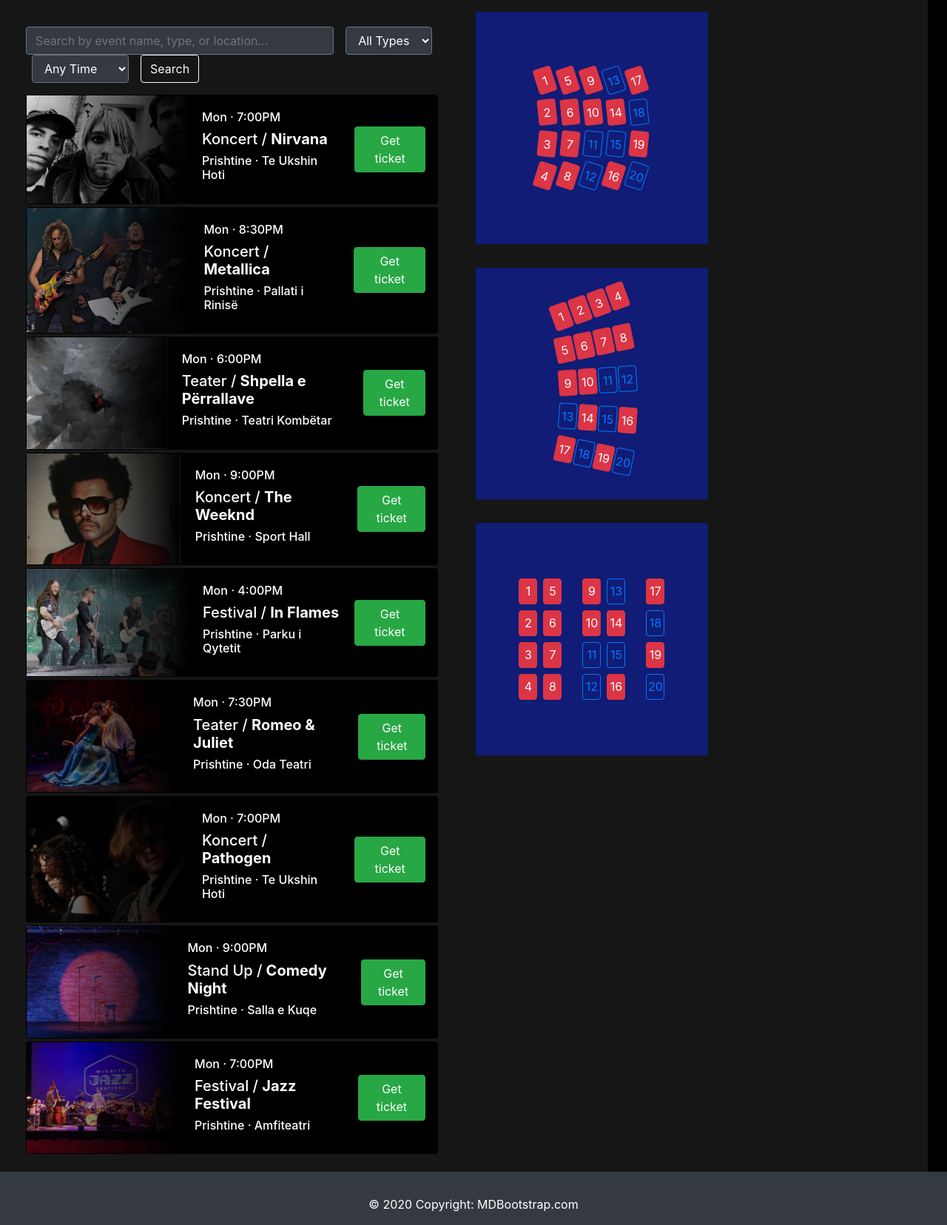
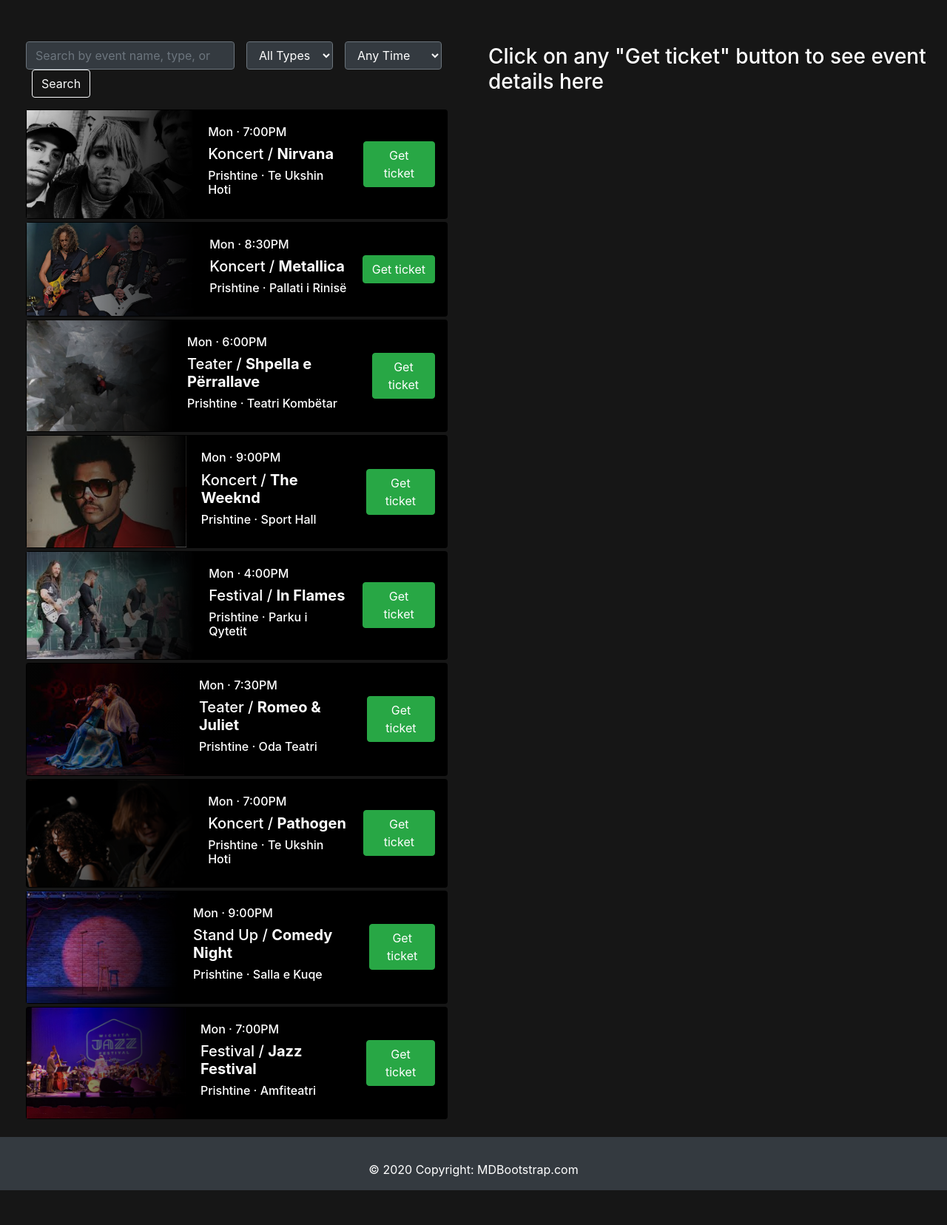
Before and after one commit to agon-hoxhaj/Online_ticket_purchase-finder, a PHP site: page /events.php in a window 1280 px wide. Shown: the part 56-1712 px from the top of the page at 74% size. After the commit the page ends 1665 px from the top, so only its background shows below. Run offline with PHP 8.4, Linux system fonts and the light colour scheme; the visitor is signed in with stand-in values (Sample User, id 1).

Commit message:
more evens progress

```diff
--- a/Pages/events.php
+++ b/Pages/events.php
@@ -43,77 +43,8 @@ $t9 = new Ticket('Jazz Festival', 'Festival', 'Amfiteatri', '2026-03-16', '7:00P
 $tickets_array = [$t1, $t2, $t3, $t4, $t5, $t6, $t7, $t8, $t9];
 $base_path = rtrim(dirname($_SERVER['SCRIPT_NAME']), '/');
 ?>
-<div class="d-flex flex-row">
-    <div class="d-flex flex-column" style="width: 49%;background-color: rgb(22, 22, 22)">
-        <div c style="width: 100%;padding: 20px;padding-top: 20px;">
 
-            <div class="container my-3">
-                <div class="form-inline my-2 my-lg-0">
-                    <input id="searchInput" class="d-flex flex-grow-1 form-control mr-sm-2 bg-dark text-white border-secondary" type="search" placeholder="Search by event name, type, or location..." aria-label="Search">
-
-                    <select id="typeFilter" class="d-flex ml-2 mr-2 bg-dark form-control text-white border-secondary">
-                        <option value="all">All Types</option>
-                        <option value="koncert">Concert</option>
-                        <option value="teater">Theater</option>
-                        <option value="festival">Festival</option>
-                        <option value="stand up">Stand Up</option>
-                    </select>
-
-                    <select id="timeFilter" class="d-flex ml-2 mr-2 bg-dark form-control text-white border-secondary">
-                        <option value="all">Any Time</option>
-                        <option value="month">This Month</option>
-                        <option value="year">This Year</option>
-                    </select>
-                    <button id="searchButton" class="btn btn-outline-light m-2 my-sm-0" type="button">Search</button>
-                </div>
-            </div>
-
-            <div id="itemsContainer">
-            <?php foreach($tickets_array as $index => $Event): ?>
-            <?php
-            $image_url = $base_path . '/../Public/Temp_Event_Img/' . $Event->event->event_name . '.jpeg';
-            // Prepare searchable data
-            $search_name = strtolower($Event->event->event_name);
-            $search_type = strtolower($Event->event->event_type);
-            $search_location = strtolower($Event->event->location);
-            ?>
-
-                <div class="container my-1 event-item"
-                    name="<?= htmlspecialchars($search_name) ?>"
-                    type="<?= htmlspecialchars($search_type) ?>"
-                    date="<?= $Event->event->date ?>">
-
-                    <div class="card text-white d-flex flex-row" style="background-color: black;">
-
-                        <div style="
-                            width: 40%;
-                            min-height: 100px;
-                            background: linear-gradient(to right, rgba(0,0,0,0.1), rgba(0,0,0,1)), url('<?= $image_url ?>');
-                            background-size: cover;
-                            background-position: center;
-                        "></div>
-
-                        <div class="d-flex flex-grow-1 ps-3">
-                            <div class="card-body">
-                                <h6><?= date('D', strtotime($Event->event->date)) ?> · <?= $Event->event->time ?></h6>
-                                <h5><?= htmlspecialchars($Event->event->event_type) ?> / <strong><?= htmlspecialchars($Event->event->event_name) ?></strong></h5>
-                                <h6>Prishtine · <?= htmlspecialchars($Event->event->location) ?></h6>
-                            </div>
-                        </div>
-
-                        <div class="d-flex align-items-center mr-3">
-                            <button class="btn btn-success">Get ticket</button>
-                        </div>
-
-                    </div>
-                </div>
-            <?php endforeach; ?>
-            </div>
-
-        </div>
-    </div>
-    <div class="d-flex flex-column" style="width: 49%;background-color: rgb(22, 22, 22)">
-    <?php
+<?php
     $chairs = [
         [1 => "occupied", 2 => "occupied", 3 => "occupied", 4 => "occupied"],
         [5 => "occupied", 6 => "occupied", 7 => "occupied", 8 => "occupied"],
@@ -122,11 +53,8 @@ $base_path = rtrim(dirname($_SERVER['SCRIPT_NAME']), '/');
         [17 => "occupied", 18 => "free", 19 => "occupied", 20 => "free"]
     ];
 
-    ?>
-    <?php
     function seet_1($chairs)
     {
-    echo '<div type="Teater/Koncert" class="d-flex flex-row m-3 seet_container col-auto">';
         foreach ($chairs as $row) {
         echo '<div class="d-flex flex-column">';
 
@@ -151,7 +79,6 @@ $base_path = rtrim(dirname($_SERVER['SCRIPT_NAME']), '/');
             $i++;
         }
         echo '</div>';}
-    echo '</div>';
     };
 
     function seet_2($chairs)
@@ -182,7 +109,7 @@ $base_path = rtrim(dirname($_SERVER['SCRIPT_NAME']), '/');
 
     function seet_3($chairs)
     {
-    echo '<div type="Kinema" class="d-flex flex-row m-3 seet_container">';
+
     $j = 1;
     foreach ($chairs as $row) {
         $m_right = 0;
@@ -195,14 +122,131 @@ $base_path = rtrim(dirname($_SERVER['SCRIPT_NAME']), '/');
         echo '</div>';
         $j ++;
         }
-    echo '</div>';
     }
+    ?>
+<div class="d-flex flex-row justify-content-between">
+    <div class="d-flex flex-column" style="width: 50%;background-color: rgb(22, 22, 22);padding-top: 20px;">
+        <div c style="width: 100%;padding: 20px;padding-top: 20px;">
 
-    seet_1($chairs);
-    seet_2($chairs);
-    seet_3($chairs);
+            <div class="container my-3">
+                <div class="form-inline my-2 my-lg-0">
+                    <input id="searchInput" class="d-flex flex-grow-1 form-control mr-sm-2 bg-dark text-white border-secondary" type="search" placeholder="Search by event name, type, or location..." aria-label="Search">
 
-    ?>
+                    <select id="typeFilter" class="d-flex ml-2 mr-2 bg-dark form-control text-white border-secondary">
+                        <option value="all">All Types</option>
+                        <option value="koncert">Concert</option>
+                        <option value="teater">Theater</option>
+                        <option value="festival">Festival</option>
+                        <option value="stand up">Stand Up</option>
+                    </select>
+
+                    <select id="timeFilter" class="d-flex ml-2 mr-2 bg-dark form-control text-white border-secondary">
+                        <option value="all">Any Time</option>
+                        <option value="month">This Month</option>
+                        <option value="year">This Year</option>
+                    </select>
+                    <button id="searchButton" class="btn btn-outline-light m-2 my-sm-0" type="button">Search</button>
+                </div>
+            </div>
+
+            <div id="itemsContainer">
+            <?php foreach($tickets_array as $index => $Ticket): ?>
+            <?php
+            $image_url = $base_path . '/../Public/Temp_Event_Img/' . $Ticket->event->event_name . '.jpeg';
+            // Prepare searchable data
+            $search_name = strtolower($Ticket->event->event_name);
+            $search_type = strtolower($Ticket->event->event_type);
+            $search_location = strtolower($Ticket->event->location);
+
+            ?>
+
+                <div class="container my-1 event-item"
+                    name="<?= htmlspecialchars($search_name) ?>"
+                    type="<?= htmlspecialchars($search_type) ?>"
+                    date="<?= $Ticket->event->date ?>">
+
+                    <div class="card text-white d-flex flex-row" style="background-color: black;">
+
+                        <div style="
+                            width: 40%;
+                            min-height: 100px;
+                            background: linear-gradient(to right, rgba(0,0,0,0.1), rgba(0,0,0,1)), url('<?= $image_url ?>');
+                            background-size: cover;
+                            background-position: center;
+                        "></div>
+
+                        <div class="d-flex flex-grow-1 ps-3">
+                            <div class="card-body">
+                                <h6><?= date('D', strtotime($Ticket->event->date)) ?> · <?= $Ticket->event->time ?></h6>
+                                <h5><?= htmlspecialchars($Ticket->event->event_type) ?> / <strong><?= htmlspecialchars($Ticket->event->event_name) ?></strong></h5>
+                                <h6>Prishtine · <?= htmlspecialchars($Ticket->event->location) ?></h6>
+                            </div>
+                        </div>
+
+                        <div class="d-flex align-items-center mr-3">
+                            <!-- Using the event_id as the button ID -->
+                            <button id="<?= $Ticket->event->event_name ?>" class="btn btn-success">Get ticket</button>
+                        </div>
+
+                    </div>
+                </div>
+            <?php endforeach; ?>
+            </div>
+
+        </div>
+    </div>
+
+    <div class="d-flex flex-column" style="width: 50%;background-color: rgb(22, 22, 22) ;padding-top: 40px;">
+        <?php
+        if (isset($_GET['id'])) {
+            $id = $_GET['id'];
+            $found = false;
+            foreach($tickets_array as $index => $Ticket):
+                $base_path = rtrim(dirname($_SERVER['SCRIPT_NAME']), '/');
+                $image_url = $base_path . '/../Public/Temp_Event_Img/' . $Ticket->event->event_name . '.jpeg';
+        ?>
+            <?php
+                if ($Ticket->event->event_name == $id):
+            ?>
+                    <div style="color:white; background-color:#333; border-radius:10px;">
+
+                        <div style="
+                            width: 100%;
+                            min-height: 200px;
+                            background: url('<?= $image_url ?>');
+                            background-size: cover;
+                            background-position: center;
+                        "></div>
+
+                        <div class="d-flex flex-row justify-content-between" style = "padding:20px">
+                            <div class="d-flex flex-column">
+                                <h4><?= htmlspecialchars($Ticket->event->event_name) ?></h4>
+                                <p>Location: <?= htmlspecialchars($Ticket->event->location) ?></p>
+                                <p>Date: <?= $Ticket->event->date ?> at <?= $Ticket->event->time ?></p>
+                            </div>
+                            <div class="d-flex flex-column" style="width: 50%;">
+                                <div type="Kinema" class="d-flex flex-row m-3 seet_container">
+                                    <?php seet_3($chairs); ?>
+                                </div>
+                            </div>
+                        </div>
+                    </div>
+            <?php
+                    $found = true;
+                    break;
+                endif;
+            endforeach;
+            ?>
+            <?php if (!$found): ?>
+                <h3 style="color:white; padding:20px;">No event found with ID: <?= htmlspecialchars($id) ?></h3>
+                <h3 style="color:white; padding:20px;">No event found with ID: <?= $Ticket->event_id ?></h3>
+            <?php endif; ?>
+        <?php
+        }
+        else {
+            echo '<h3 style="color:white; padding:20px;">Click on any "Get ticket" button to see event details here</h3>';
+        }
+        ?>
     </div>
 </div>
 
@@ -210,7 +254,6 @@ $base_path = rtrim(dirname($_SERVER['SCRIPT_NAME']), '/');
 
 </body>
 </html>
-
 
 <script>
     const searchInput = document.getElementById('searchInput');
@@ -262,6 +305,21 @@ $base_path = rtrim(dirname($_SERVER['SCRIPT_NAME']), '/');
     typeFilter.addEventListener('change', doSearch);
     timeFilter.addEventListener('change', doSearch);
 </script>
+<script>
+    document.addEventListener('DOMContentLoaded', function() {
+        document.querySelectorAll('.btn-success').forEach(button => {
+            button.addEventListener('click', function() {
+                const eventId = this.id;
+                console.log('Button clicked, ID:', eventId); // Debug log
+                if(eventId) {
+                    window.location.href = '?id=' + eventId;
+                } else {
+                    console.error('Button has no ID!', this);
+                }
+            });
+        });
+    });
+</script>
 <style>
   .chair {
     padding: 0px;
@@ -270,7 +328,6 @@ $base_path = rtrim(dirname($_SERVER['SCRIPT_NAME']), '/');
     margin: 1px;
   }
   .seet_container{
-    width: 50%;
     aspect-ratio: 1 / 1;
 
     margin: 3px;
@@ -279,8 +336,7 @@ $base_path = rtrim(dirname($_SERVER['SCRIPT_NAME']), '/');
     justify-content: center;
     align-items: center;
 
-    background-color: rgb(16, 28, 118);
-
+    background-color: rgb(231, 231, 231);
   }
 
 </style>
```
